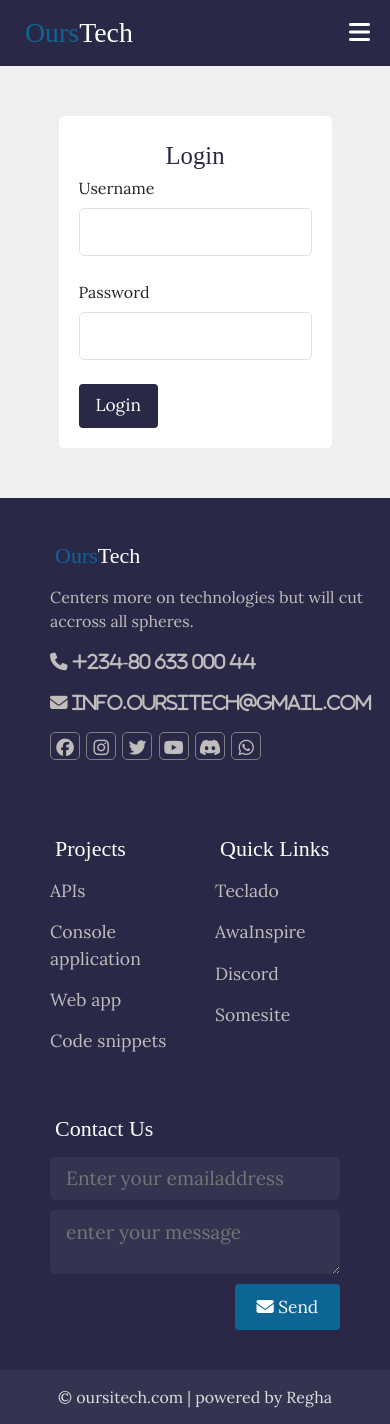
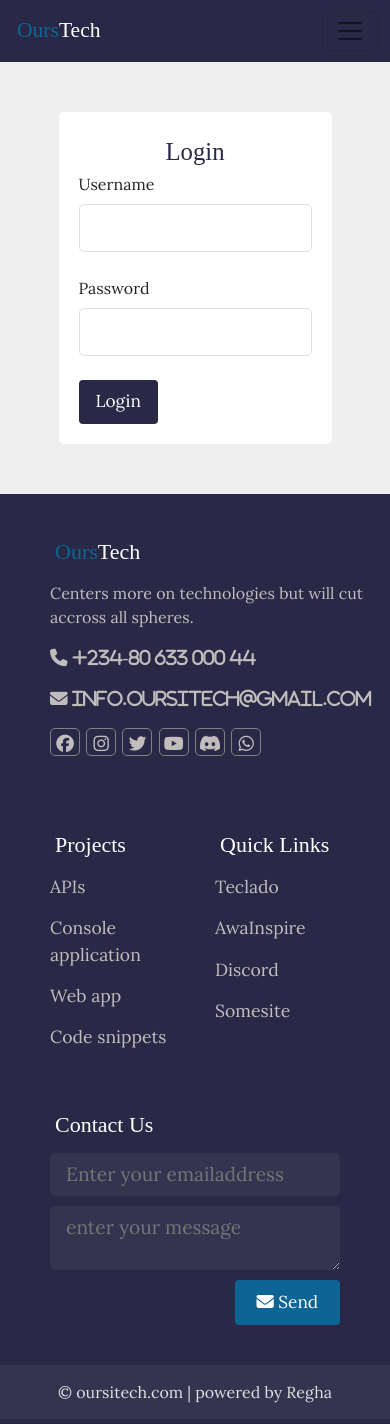
Before and after one commit to Regson/ours, a Flask app: a page that uses templates/base.html in a window 390 px wide. After the commit the page ends 1403 px from the top, so only its background shows below. Run offline with Flask 2, Linux system fonts and the light colour scheme; some libraries are stand-ins or nearby versions; some web fonts are replaced.

Commit message:
new navbar for responsiveness

```diff
--- a/config.py
+++ b/config.py
@@ -31,4 +31,4 @@ class DevConfig(Config):
     FLASK_ENV = 'development'
     DEBUG = True
     TESTING = True
-    SQLALCHEMY_DATABASE_URI = os.environ.get("SQLALCHEMY_DATABASE_URI_DEV")
+    SQLALCHEMY_DATABASE_URI = os.environ.get('DATABASE_URL', '').replace('postgres://', 'postgresql://')
--- a/static/style/style.css
+++ b/static/style/style.css
@@ -66,62 +66,19 @@ a{
     border: 2px solid #0d6595;
 }
 
-header * {
-    color: #fff
-}
-header{
-    height: 66px;
+.header-nav{
+    /* height: 66px; */
     background: #292947;
 }
 
-header .logo{
-    display: flex;
-    align-items: center;
-    margin-left: 200px;
-    height: inherit;
-    float: left;
+.header-nav *{
+    color: #fff;
 }
 
-header ul{
-    float: right;
-    margin: 0px;
-    padding: 0px;
-    list-style: none;
+.header-nav * :hover{
+    color: grey;
 }
 
-header ul li{
-    float: left;
-    position: relative;
-}
-
-header ul li ul{
-    position: absolute;
-    top: 66px;
-    right: 0px;
-    width: 180px;
-    display: none;
-    z-index: 88888;
-}
-
-header ul li a{
-    display: block;
-    padding: 21px;
-    font-size: 1em;
-    text-decoration: none;
-}
-
-header ul li ul li{
-    width: 100%;
-}
-
-header ul li:hover ul{
-    display: block;
-}
-
-header ul li ul li a{
-    padding: 10px;
-    background: #292947;
-}
 
 header ul li ul li a.logout{
     color: red !important;
@@ -143,19 +100,24 @@ header ul li a:focus{
     transition: 0.50s;
 }
 
-header .toggle_menu{
-    display: none;
-}
-header .logo_text span{
+
+.logo_text span{
     color: #0d6595;
 }
-header .logo_text{
+.logo_text{
     font-family: 'Candal', serif;
 }
 
-.dropdown{
-    font-size: 0.8em;
+.dropdown-nav{
+    font-size: 1em;
+    background: #292947;
 }
+
+.dropdown-nav a:hover{
+    background: #292947;
+    color: grey;
+}
+
 
 .page-container{
     min-height: 100%;
--- a/templates/base.html
+++ b/templates/base.html
@@ -17,7 +17,8 @@
     <link href="https://fonts.googleapis.com/css2?family=Candal&family=Lora&display=swap" rel="stylesheet">
 
     <!-- Bootstrap CSS -->
-    <link href="https://cdn.jsdelivr.net/npm/bootstrap@5.1.3/dist/css/bootstrap.min.css" rel="stylesheet" integrity="sha384-1BmE4kWBq78iYhFldvKuhfTAU6auU8tT94WrHftjDbrCEXSU1oBoqyl2QvZ6jIW3" crossorigin="anonymous">
+    <link href="https://cdn.jsdelivr.net/npm/bootstrap@5.2.0/dist/css/bootstrap.min.css" rel="stylesheet" integrity="sha384-gH2yIJqKdNHPEq0n4Mqa/HGKIhSkIHeL5AyhkYV8i59U5AR6csBvApHHNl/vI1Bx" crossorigin="anonymous">
+    <!-- <link href="https://cdn.jsdelivr.net/npm/bootstrap@5.1.3/dist/css/bootstrap.min.css" rel="stylesheet" integrity="sha384-1BmE4kWBq78iYhFldvKuhfTAU6auU8tT94WrHftjDbrCEXSU1oBoqyl2QvZ6jIW3" crossorigin="anonymous"> -->
     <link rel="stylesheet" href="https://cdn.jsdelivr.net/npm/bootstrap-icons@1.8.3/font/bootstrap-icons.css">
 
 
@@ -42,7 +43,8 @@
 <script src="https://cdnjs.cloudflare.com/ajax/libs/jquery/3.5.1/jquery.min.js" integrity="sha512-bLT0Qm9VnAYZDflyKcBaQ2gg0hSYNQrJ8RilYldYQ1FxQYoCLtUjuuRuZo+fjqhx/qtq/1itJ0C2ejDxltZVFg==" crossorigin="anonymous"></script>
 
 <!-- Option 1: Bootstrap Bundle with Popper -->
-<script src="https://cdn.jsdelivr.net/npm/bootstrap@5.1.3/dist/js/bootstrap.bundle.min.js" integrity="sha384-ka7Sk0Gln4gmtz2MlQnikT1wXgYsOg+OMhuP+IlRH9sENBO0LRn5q+8nbTov4+1p" crossorigin="anonymous"></script>
+<script src="https://cdn.jsdelivr.net/npm/bootstrap@5.2.0/dist/js/bootstrap.bundle.min.js" integrity="sha384-A3rJD856KowSb7dwlZdYEkO39Gagi7vIsF0jrRAoQmDKKtQBHUuLZ9AsSv4jD4Xa" crossorigin="anonymous"></script>
+<!-- <script src="https://cdn.jsdelivr.net/npm/bootstrap@5.1.3/dist/js/bootstrap.bundle.min.js" integrity="sha384-ka7Sk0Gln4gmtz2MlQnikT1wXgYsOg+OMhuP+IlRH9sENBO0LRn5q+8nbTov4+1p" crossorigin="anonymous"></script> -->
 
 <!--  slick Script  -->
 <script type="text/javascript" src="https://cdn.jsdelivr.net/npm/slick-carousel@1.8.1/slick/slick.min.js"></script>
--- a/templates/navbar.html
+++ b/templates/navbar.html
@@ -1,37 +1,52 @@
-<header>
-    <div class="logo">
-        <a href="{{ url_for('index')}}"><h1 class="logo_text"><span>Ours</span>Tech</h1></a>
-    </div>
-    <i class="fa fa-bars toggle_menu"></i>
-    <ul class="nav">
-        <li><a href="{{ url_for('index')}}">Home</a></li>
-        <li><a href="#">About</a></li>
-        <li><a href="#">Services</a></li>
-        {% if current_user.is_authenticated %}
+<nav class="navbar navbar-expand-lg header-nav">
+    <div class="container-md">
+      <a class="navbar-brand logo_text" href="{{ url_for('index')}}"><h4><span>Ours</span>Tech</h4></a>
+      <button class="navbar-toggler" type="button" data-bs-toggle="collapse" data-bs-target="#navbarSupportedContent" aria-controls="navbarSupportedContent" aria-expanded="false" aria-label="Toggle navigation">
+        <span class="navbar-toggler-icon"></span>
+      </button>
+      <div class="collapse navbar-collapse" id="navbarSupportedContent">
+        <ul class="navbar-nav ms-auto mb-2 mb-lg-0">
+          <li class="nav-item">
+            <a class="nav-link" aria-current="page" href="{{ url_for('index')}}">Home</a>
+          </li>
+          <li class="nav-item">
+            <a class="nav-link" href="#">About Us</a>
+          </li>
+          <li class="nav-item">
+            <a class="nav-link" href="#">Services</a>
+          </li>
 
-        <li class="nav-item">
-            <a class="dropdown-toggle" href="" id="navbarDropdown" role="button"  aria-expanded="false">
+          {% if current_user.is_authenticated %}
+
+          <li class="nav-item dropdown">
+            <a class="nav-link dropdown-toggle" href="#" role="button" data-bs-toggle="dropdown" aria-expanded="false">
                 <i class="bi bi-person-circle"></i>
                 {{current_user.username}}
             </a>
-            <ul class="" aria-labelledby="navbarDropdown">
-              <li><a class="" href="{{ url_for('dashboard')}}">Dashboard</a></li>
-              <li><a class="" href="{{ url_for('add_posts')}}">New Post</a></li>
-              <li><a class="logout" href="{{ url_for('logout')}}">logout</a></li>
+            <ul class="dropdown-menu dropdown-nav">
+              <li><a class="dropdown-item" href="{{ url_for('dashboard')}}">Dashboard</a></li>
+              <li><a class="dropdown-item" href="{{ url_for('add_posts')}}">New post</a></li>
+              <li><hr class="dropdown-divider"></li>
+              <li><a class="dropdown-item" href="{{ url_for('logout')}}">logout</a></li>
             </ul>
           </li>
 
-        {% else %}
-        <li class="nav-item">
-            <a class="dropdown-toggle" href="#" id="navbarDropdown" role="button"  aria-expanded="false">
+          {% else %}
+
+          <li class="nav-item dropdown">
+            <a class="nav-link dropdown-toggle" href="#" role="button" data-bs-toggle="dropdown" aria-expanded="false">
                 <i class="bi bi-person-circle"></i>
                 New
             </a>
-            <ul class="" aria-labelledby="navbarDropdown">
-              <li><a class="" href="{{ url_for('login')}}">Login</a></li>
-              <li><a class="" href="{{ url_for('add_user')}}">Sign up</a></li>
+            <ul class="dropdown-menu dropdown-nav">
+              <li><a class="dropdown-item" href="{{ url_for('login')}}">Login</a></li>
+              <li><a class="dropdown-item" href="{{ url_for('add_user')}}">Sign up</a></li>
             </ul>
           </li>
-        {% endif %}
-    </ul>
-</header>
+
+          {% endif %}
+
+        </ul>
+      </div>
+    </div>
+  </nav>
```
